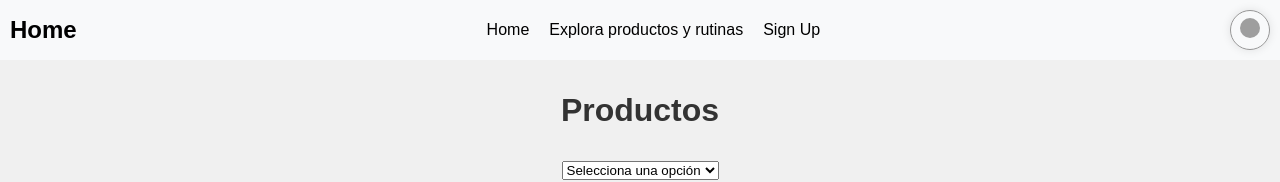
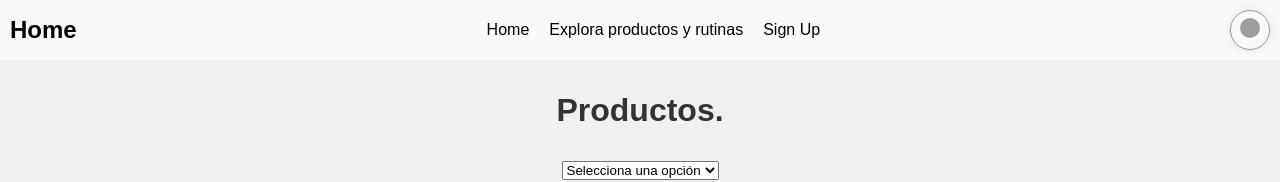
Before and after one commit to DamianLupo/TP-Final-Romi-Marangoni, an Angular app: page /productos in a window 1280 px wide. Shown: the top 182 px of the page. Built offline with nearby package versions, Linux system fonts and the light colour scheme; no server answers; grey boxes are pictures that could not be loaded.

Commit message:
added product filter, product style changed and new volver button.

```diff
--- a/src/app/pages/page-productos/page-productos/page-productos.component.html
+++ b/src/app/pages/page-productos/page-productos/page-productos.component.html
@@ -1,5 +1,5 @@
 <div class="product-general">
-  <h1>Productos</h1>
+  <h1>Productos.</h1>
 
   <select #ordenSelect (change)="ordenarPorPrecio(ordenSelect.value)">
     <option value="">Selecciona una opción</option>
```
